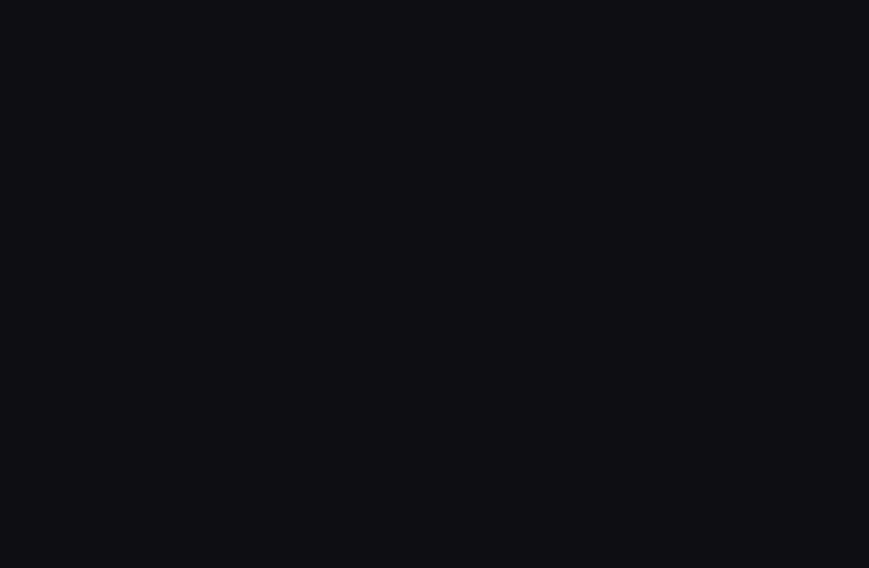
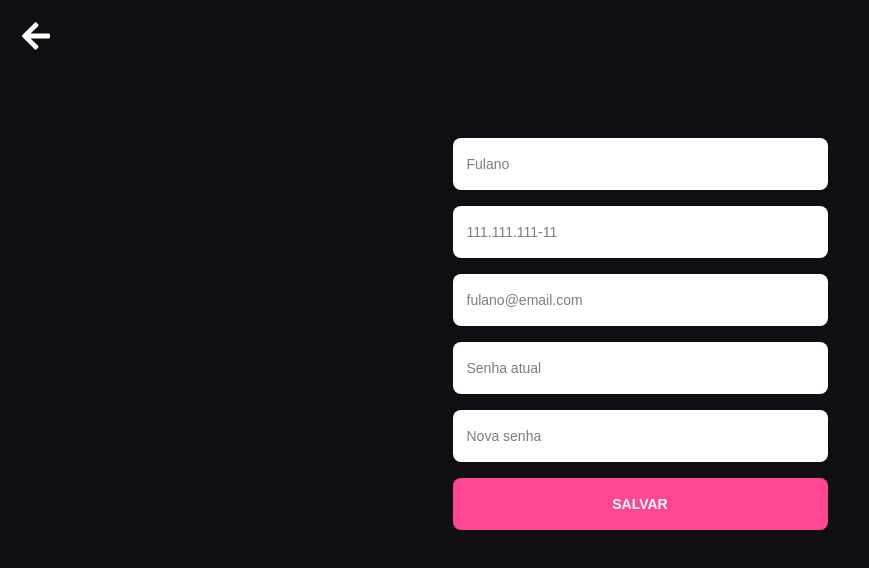
Before and after one commit to mydumpster/driven-plus-ts, a React (Create React App) app: page /user in a window 1280 px wide. Before the commit this address had no page. Shown: the top 568 px of the page, without its empty margins (0-869 px from the left). Built offline with nearby package versions, Linux system fonts and the light colour scheme.

Commit message:
feat: add static bonus screens

```diff
--- a/src/pages/Main.tsx
+++ b/src/pages/Main.tsx
@@ -6,6 +6,8 @@ import Signup from "./Signup";
 import Subscriptions from "./Subscriptions";
 import Home from "./Home";
 import Plan from "./Plan";
+import Update from "./Update";
+import User from "./User";
 
 export default function Main() {
   return (
@@ -19,6 +21,8 @@ export default function Main() {
             <Route path="/subscriptions" element={<Subscriptions/>} />
             <Route path="/subscriptions/plan" element={<Plan/>} />
             <Route path="/home" element={<Home/>} />
+            <Route path="/update" element={<Update/>} />
+            <Route path="/user" element={<User/>} />
           </Routes>
         </BrowserRouter>
       </MainContainer>
--- /dev/null
+++ b/src/pages/Update.tsx
@@ -0,0 +1,68 @@
+import styled from "styled-components";
+import arrow from "../assets/arrow.svg";
+
+export default function Update() {
+  function handleSubmit(e: React.FormEvent) {
+    e.preventDefault();
+  }
+
+  return (
+    <UpdateContainer>
+      <img src={arrow} alt="" />
+      <Form onSubmit={handleSubmit}>
+        <input type="text" placeholder="Fulano" />
+        <input type="text" placeholder="111.111.111-11" />
+        <input type="text" placeholder="fulano@email.com" />
+        <button>ATUALIZAR</button>
+      </Form>
+    </UpdateContainer>
+  );
+}
+
+const UpdateContainer = styled.div`
+  max-width: 375px;
+  width: 79%;
+  height: 100vh;
+  display: flex;
+  flex-direction: column;
+  align-items: center;
+  padding-top: 206px;
+  img {
+    position: absolute;
+    top: 22px;
+    left: 22px;
+  }
+`;
+
+const Form = styled.form`
+  width: 100%;
+  input {
+    height: 52px;
+    background: #ffffff;
+    border-radius: 8px;
+    border: none;
+    padding-left: 14px;
+    ::placeholder {
+      font-size: 14px;
+      line-height: 16px;
+      color: #7e7e7e;
+    }
+  }
+
+  input {
+    width: 100%;
+    margin-bottom: 16px;
+  }
+
+  button {
+    width: 100%;
+    height: 52px;
+    background: #ff4791;
+    border-radius: 8px;
+    border: none;
+    font-weight: 700;
+    font-size: 14px;
+    line-height: 16px;
+    color: #ffffff;
+  }
+`;
--- /dev/null
+++ b/src/pages/User.tsx
@@ -0,0 +1,70 @@
+import styled from "styled-components";
+import arrow from "../assets/arrow.svg";
+
+export default function User() {
+  function handleSubmit(e: React.FormEvent) {
+    e.preventDefault();
+  }
+
+  return (
+    <UserContainer>
+      <img src={arrow} alt="" />
+      <Form onSubmit={handleSubmit}>
+        <input type="text" placeholder="Fulano" />
+        <input type="text" placeholder="111.111.111-11" />
+        <input type="text" placeholder="fulano@email.com" />
+        <input type="text" placeholder="Senha atual" />
+        <input type="text" placeholder="Nova senha" />
+        <button>SALVAR</button>
+      </Form>
+    </UserContainer>
+  );
+}
+
+const UserContainer = styled.div`
+  max-width: 375px;
+  width: 79%;
+  height: 100vh;
+  display: flex;
+  flex-direction: column;
+  align-items: center;
+  padding-top: 138px;
+  img {
+    position: absolute;
+    top: 22px;
+    left: 22px;
+  }
+`;
+
+const Form = styled.form`
+  width: 100%;
+  input {
+    height: 52px;
+    background: #ffffff;
+    border-radius: 8px;
+    border: none;
+    padding-left: 14px;
+    ::placeholder {
+      font-size: 14px;
+      line-height: 16px;
+      color: #7e7e7e;
+    }
+  }
+
+  input {
+    width: 100%;
+    margin-bottom: 16px;
+  }
+
+  button {
+    width: 100%;
+    height: 52px;
+    background: #ff4791;
+    border-radius: 8px;
+    border: none;
+    font-weight: 700;
+    font-size: 14px;
+    line-height: 16px;
+    color: #ffffff;
+  }
+`;
```
